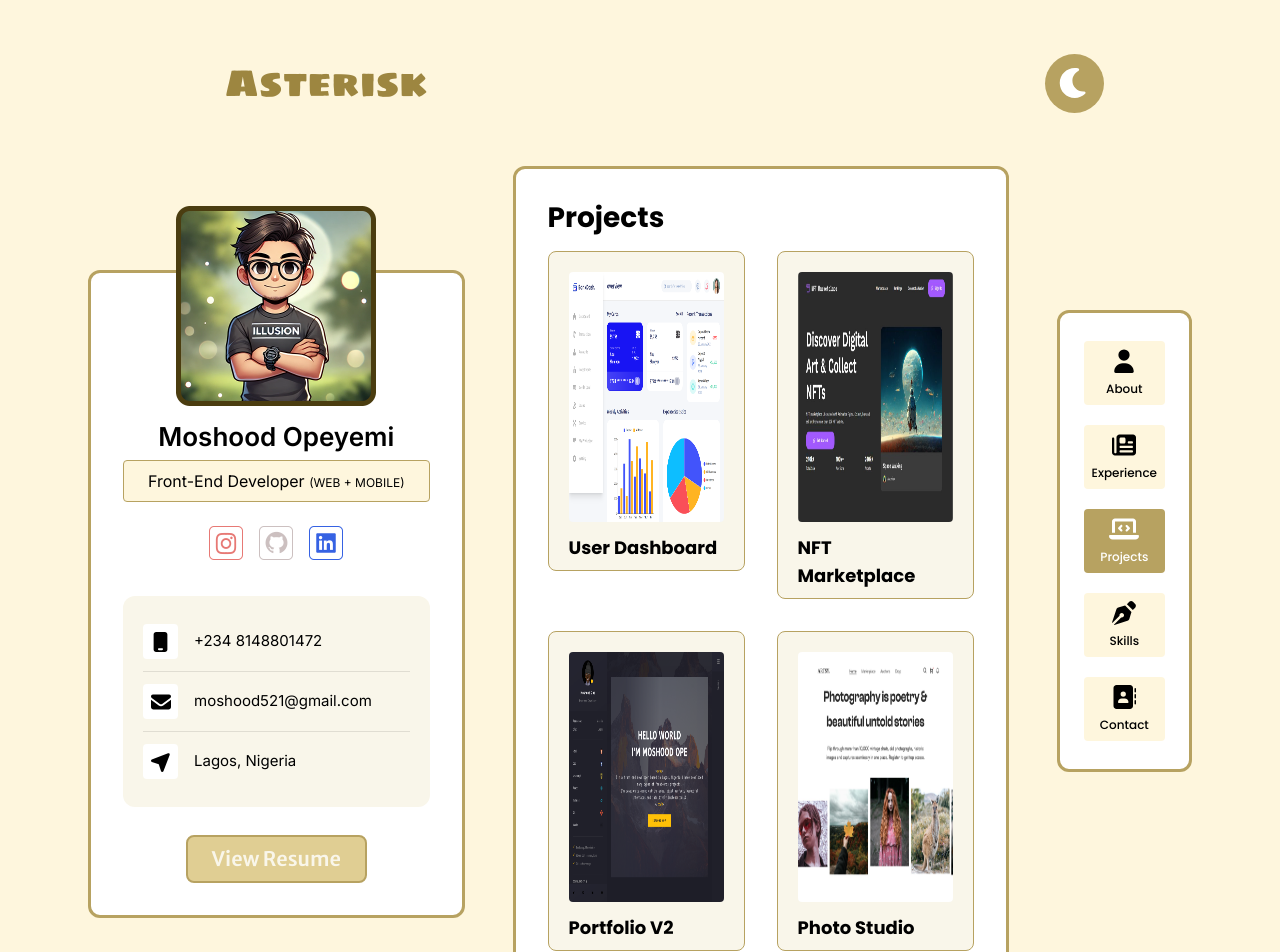
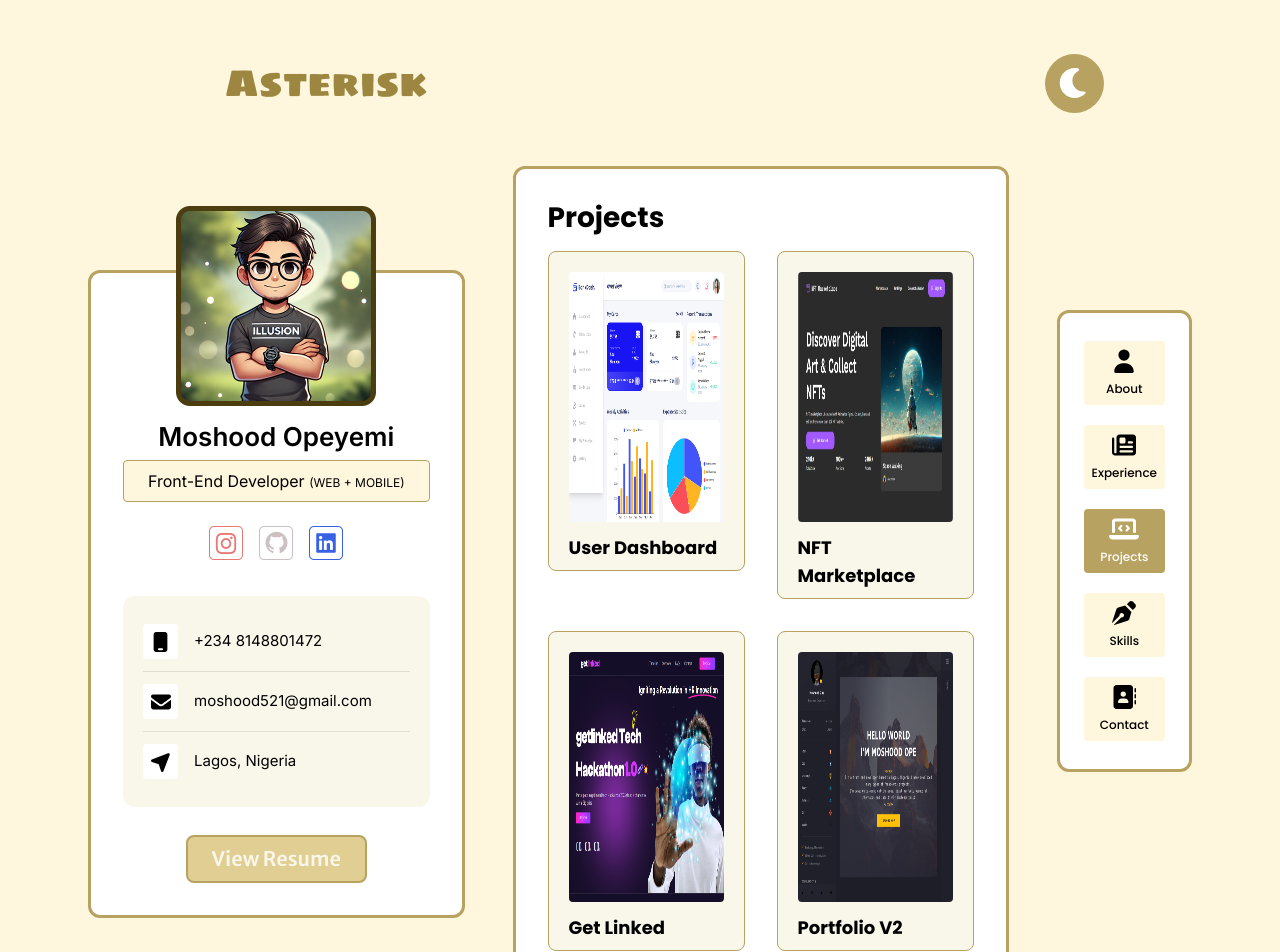
Before and after one commit to mosgizy/portfolio-v3, a Next.js app: page /projects in a window 1280 px wide. Shown: the top 952 px of the page. Built offline with nearby package versions, Linux system fonts and the light colour scheme.

Commit message:
added get linked project

```diff
--- a/src/app/projects/page.tsx
+++ b/src/app/projects/page.tsx
@@ -14,6 +14,11 @@ const Projects = () => {
 			image: '/images/nft-marketplace.png',
 			title: 'NFT marketplace',
 			link: 'https://nft-marketplace-cyan-mu.vercel.app/',
+		},
+		{
+			image: '/images/get-linked.png',
+			title: 'Get Linked',
+			link: 'https://get-linked-eta-snowy.vercel.app/',
 		},
 		{
 			image: '/images/portfolio.png',
```
Also changed, not shown: public/images/get-linked.png (added).
